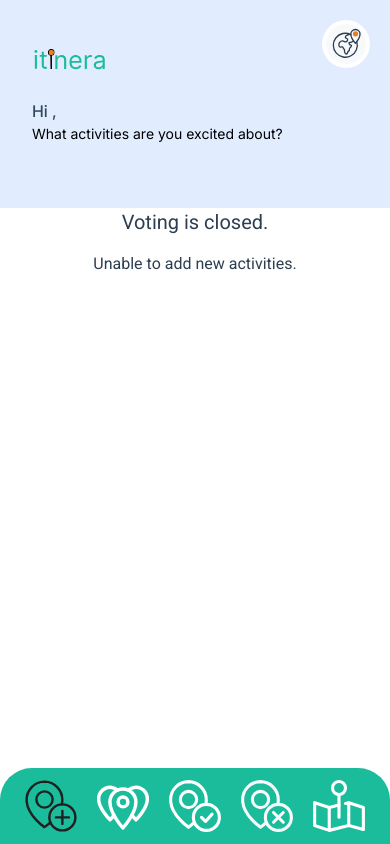
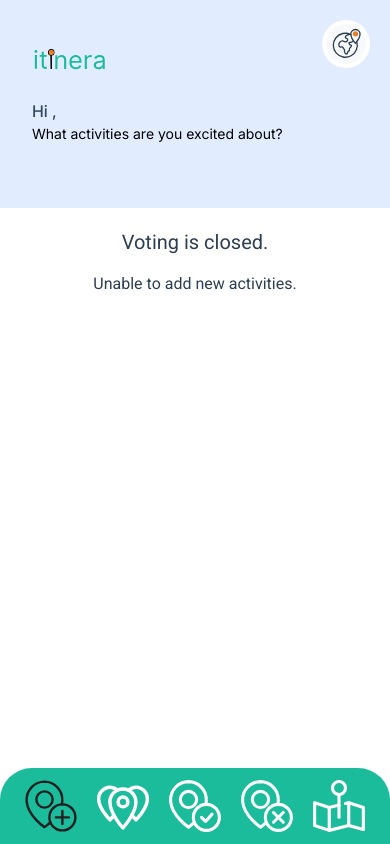
Before and after one commit to kcadavos/itinera-io, a Next.js app: page /ItinerarySuggestionPages/AddSuggestionPage in a window 390 px wide. Built offline with nearby package versions, Linux system fonts and the light colour scheme.

Commit message:
updated spacing on the components

```diff
--- a/src/app/(pages)/ItinerarySuggestionPages/ItineraryPage/page.tsx
+++ b/src/app/(pages)/ItinerarySuggestionPages/ItineraryPage/page.tsx
@@ -57,7 +57,7 @@ console.log(itineraryListData+ "ITI IS CHANGED")
 
        ( (itineraryListData!=null && itineraryListData.length>0)?
        (
-        <div className="pb-32 w-full flex justify-center">
+        <div className="pb-32 w-full flex justify-center ">
           <DisplayItineraryDayComponent iList={itineraryListData} />
         </div>
       )
--- a/src/app/(pages)/NotificationPage/page.tsx
+++ b/src/app/(pages)/NotificationPage/page.tsx
@@ -25,7 +25,7 @@ const NotificationPage = () => {
 
   return (
 
-   <div className='pb-20'>
+   <div className='pt-5 pb-20'>
       { (notificationList.length>0) ? (
         notificationList.map((notification, index)=>(
 
--- a/src/components/AddTripComponent.tsx
+++ b/src/components/AddTripComponent.tsx
@@ -292,7 +292,7 @@ const AddTripComponent = () => {
   }, [selectedParticipantsIdList]);
 
   return (
-    <div className="block">
+    <div className="block pt-5">
       <div
         id="add"
         className="flex flex-col h-full max-h-[90vh] bg-[#ECF0F1] rounded-2xl min-h-[28rem]  min-w-[20rem] lg:min-h-[24rem] lg:max-w-full lg:mt-5 lg:mx-20 xl:mx-40 mx-4 px-4 relative mb-40 lg:mb-0"
--- a/src/components/pageComponents/AddSuggestionComponent.tsx
+++ b/src/components/pageComponents/AddSuggestionComponent.tsx
@@ -94,7 +94,7 @@ const AddSuggestionComponent = () => {
   return (
     <div>
       {/* mobile */}
-      <div className="block lg:hidden">
+      <div className="block lg:hidden pt-5">
         {selectedTripIsVotingOpen ? (
           <div className="bg-[#ECF0F1] rounded-2xl min-h-[28rem] min-w-[20rem] lg:min-h-[25rem] lg:max-w-[20rem] mx-4 sm:mx-16 px-4 relative mb-40">
             {errorDisplayActivity ||
--- a/src/components/pageComponents/DisplayItineraryDayComponent.tsx
+++ b/src/components/pageComponents/DisplayItineraryDayComponent.tsx
@@ -13,7 +13,7 @@ const DisplayItineraryDayComponent = ({iList}:DisplayItineraryDetailsProps) => {
 
 
   return (
-    <div className="w-full">
+    <div className="w-full ">
       {iList.map((itinerary:IItineraryData, index:number) => (
 
 
```
